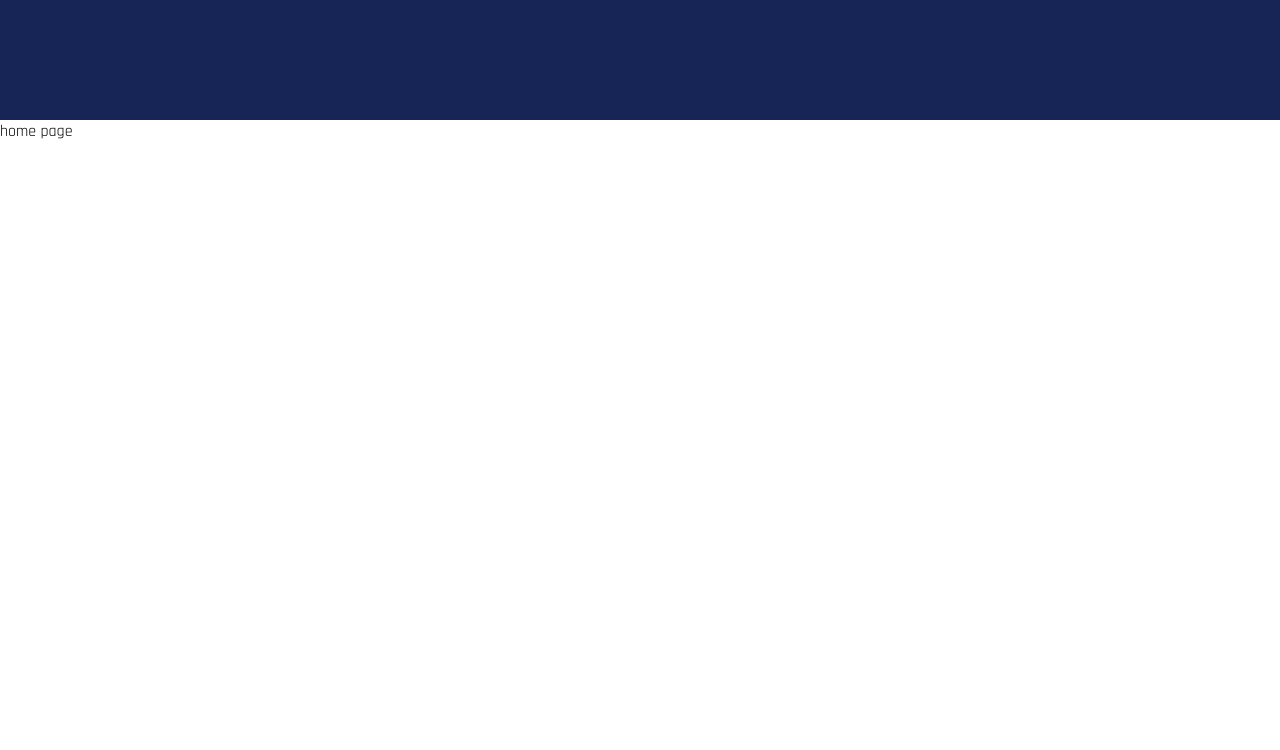
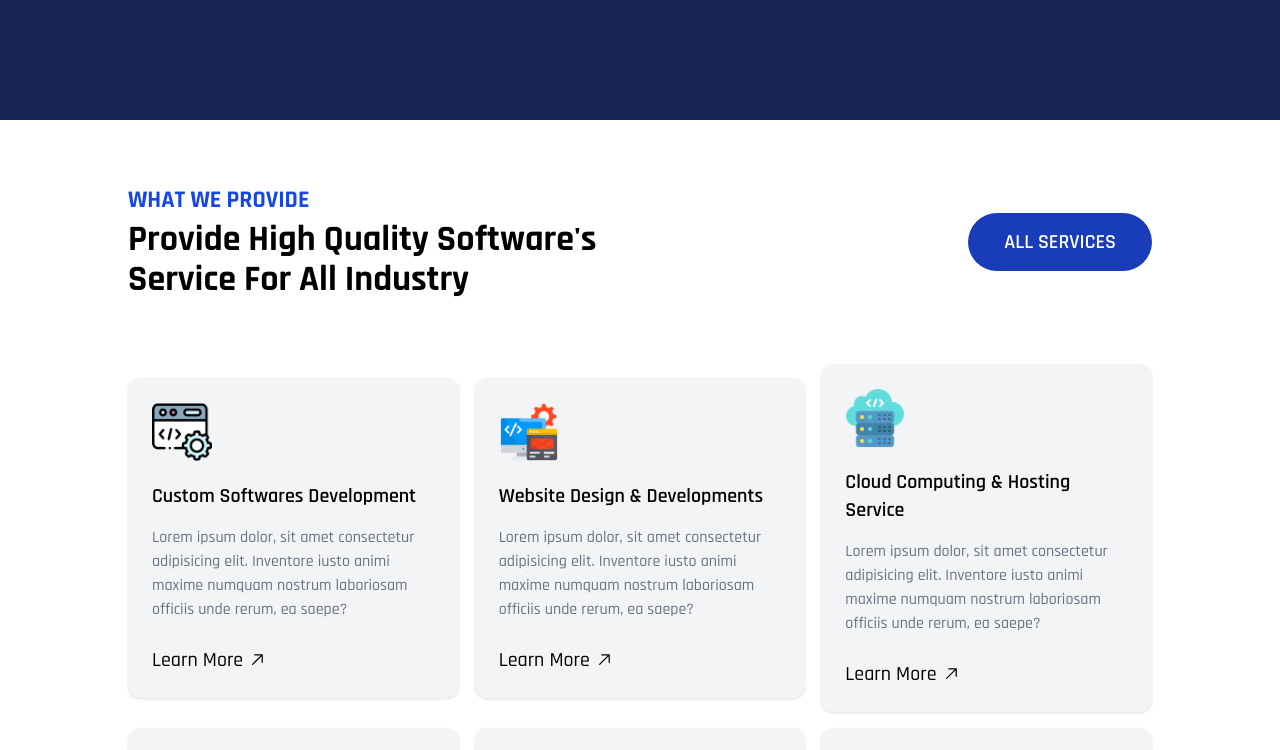
Before and after one commit to nuralam-dev/next-js-practice-, a Next.js app: page / in a window 1280 px wide. Shown: the part 680-1430 px from the top of the page. Before the commit the page ends 1000 px from the top, so only its background shows below. Built offline with nearby package versions, Linux system fonts and the light colour scheme.

Commit message:
service section

```diff
--- /dev/null
+++ b/app/company/page.tsx
@@ -0,0 +1,9 @@
+const companyPage = () => {
+  return (
+    <div>
+      <h1>Hello this is companyPage </h1>
+    </div>
+  );
+};
+
+export default companyPage;
--- a/app/page.tsx
+++ b/app/page.tsx
@@ -1,11 +1,10 @@
-
-import React from "react";
-
+import Home from "@/components/Home/Home";
 const HomePage = () => {
-  return <div >
-
-    <h1 className="items-center h-[200px]">home page</h1>
-  </div>;
+  return (
+    <div>
+      <Home />
+    </div>
+  );
 };
 
 export default HomePage;
--- a/components/Helper/ThemeToogler.tsx
+++ b/components/Helper/ThemeToogler.tsx
@@ -26,7 +26,6 @@ const ThemeToogler = () => {
       ) : (
         <BiMoon className="text-white w-8 h-8 cursor-pointer" />
       )}
-      ;
     </button>
   );
 };
--- a/components/Home/Home.tsx
+++ b/components/Home/Home.tsx
@@ -1,8 +1,10 @@
 import Hero from "./Hero/Hero";
+import Service from "./Services/Service";
 
 const home = () => {
   return <div className="overflow-hidden">
-
+   <Hero/>
+   <Service/>
   </div>;
 };
 
--- a/components/Home/Navbar/ResponsiveNav.tsx
+++ b/components/Home/Navbar/ResponsiveNav.tsx
@@ -8,7 +8,7 @@ const ResponsiveNav = () => {
     <div>
       <Navbar/>
       <MobileNavbar/>
-      <Hero/>
+
     </div>
   )
 }
--- /dev/null
+++ b/components/Home/Services/Service.tsx
@@ -0,0 +1,68 @@
+import ServiceCard from "./ServiceCard";
+
+const Service = () => {
+  return (
+    <div className="pt-16 pb-16">
+      <div className="w-[80%] mx-auto">
+        <div className="grid grid-cols-1 lg:grid-cols-2 gap-10 items-center">
+          <div>
+            <h1 className="text-lg sm:text-xl md:text-2xl font-bold text-blue-700 dark:text-pink-500 uppercase">
+              What we provide
+            </h1>
+            <h1 className="text-xl sm:text-3xl md:text-4xl mt-1 font-bold">
+              Provide High Quality Software's Service For All Industry
+            </h1>
+          </div>
+          <div className="lg:ml-auto">
+            <a
+              href="#"
+              className="w-full py-4 text-base sm:text-lg md:text-xl text-center text-white transition-colors font-semibold duration-300 bg-blue-800 rounded-full uppercase hover:bg-blue-900 ease px-9 md:w-auto"
+            >
+              All Services
+            </a>
+          </div>
+        </div>
+        <div className="grid grid-cols-1 md:grid-cols-2 lg:grid-cols-3 gap-4 items-center mt-16">
+          <div>
+            <ServiceCard
+              image="/images/s1.png"
+              title="Custom Softwares Development"
+            />
+          </div>
+          <div>
+            <ServiceCard
+              image="/images/s2.png"
+              title="Website Design & Developments"
+            />
+          </div>
+          <div>
+            <ServiceCard
+              image="/images/s3.png"
+              title="Cloud Computing & Hosting Service"
+            />
+          </div>
+          <div>
+            <ServiceCard
+              image="/images/s4.png"
+              title="Ai & Machine learning"
+            />
+          </div>
+          <div>
+            <ServiceCard
+              image="/images/s5.png"
+              title="Android & iOS App Development"
+            />
+          </div>
+          <div>
+            <ServiceCard
+              image="/images/s6.png"
+              title="3D Graphic & Vector Designing"
+            />
+          </div>
+        </div>
+      </div>
+    </div>
+  );
+};
+
+export default Service;
--- /dev/null
+++ b/components/Home/Services/ServiceCard.tsx
@@ -0,0 +1,35 @@
+import Image from "next/image";
+import { GoArrowUpRight } from "react-icons/go";
+type props = {
+  image: string;
+  title: string;
+};
+const ServiceCard = ({ image, title }: props) => {
+  return (
+    <div className="p-6 cursor-pointer hover:bg-blue-800 transition-all duration-500 group relative bg-gray-100 dark:bg-blue-950 shadow rounded-xl">
+      <Image
+        src={image}
+        alt={title}
+        width={60}
+        height={60}
+        className="object-contain"
+      />
+      <h1 className="text-xl mt-5 font-semibold group-hover:text-white transition-all duration-500">
+        {title}
+      </h1>
+      <p className="mt-4 font-medium text-gray-500 dark:text-gray-200 group-hover:text-gray-300 transition-all duration-500">
+        Lorem ipsum dolor, sit amet consectetur adipisicing elit. Inventore
+        iusto animi maxime numquam nostrum laboriosam officiis unde rerum, ea
+        saepe?
+      </p>
+      <div className="mt-6 text-xl font-medium flex items-center gap-1 group-hover:text-white transition-all duration-500">
+        <span>Learn More</span>
+        <span>
+          <GoArrowUpRight />
+        </span>
+      </div>
+    </div>
+  );
+};
+
+export default ServiceCard;
--- a/constant/constants.ts
+++ b/constant/constants.ts
@@ -1,12 +1,12 @@
 export const NavLink = [
   {
     id: 1,
-    url: "#",
+    url: "/",
     label: "Home",
   },
   {
     id: 2,
-    url: "#",
+    url: "/company",
     label: "Company",
   },
   {
```
